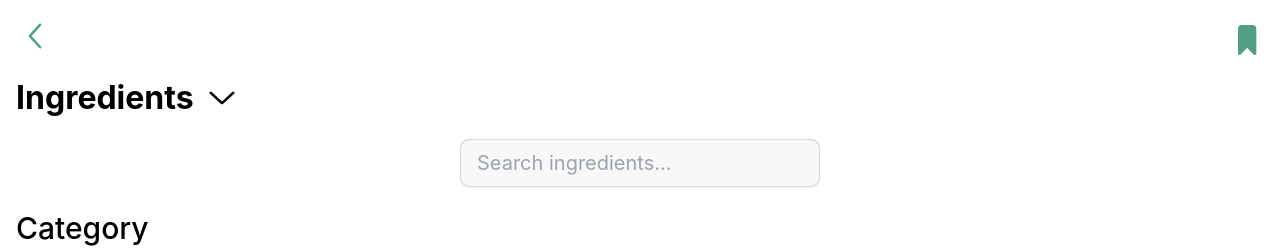
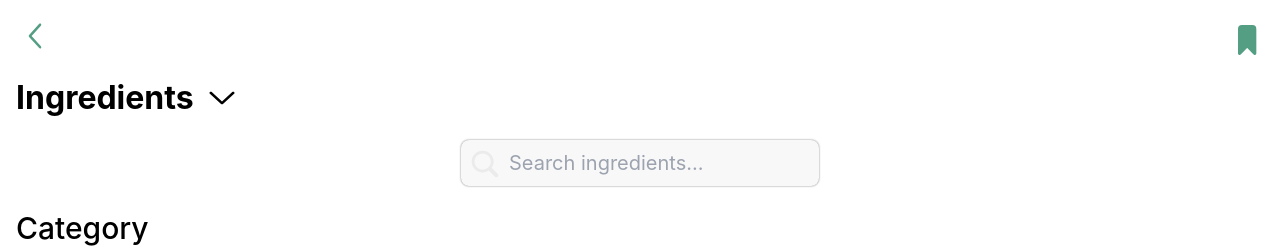
Before and after one commit to NumaLeone/grupo5-interacciones, a React (Create React App) app: page /ingredients-page in a window 1280 px wide. Shown: the top 248 px of the page. Built offline with nearby package versions, Linux system fonts and the light colour scheme.

Commit message:
variants textfiled

```diff
--- a/src/components/TextField/index.tsx
+++ b/src/components/TextField/index.tsx
@@ -1,13 +1,21 @@
 import React from "react";
+import SearchIcon from "../../icons/navbar/SearchIcon";
 
 const TextField = (props: any) => {
     return (
         <>
-            <input
-                className={"bg-secondary-10 text-secondary-40 px-4 py-2 text-ingredientName w-large rounded-lg shadow-cardShadow"}
-                type="text"
-                placeholder={props.text}
-            />
+            <div>
+                <div className="absolute ml-2 mt-2" style={props.variant === "searchbar" ? {} : {display: "none"}}>
+                    <SearchIcon checked={false} size={32} />
+                </div>
+                <input
+                    className={"bg-secondary-10 text-secondary-40 pl-12 py-2 text-ingredientName w-large rounded-lg shadow-cardShadow"}
+                    type="text"
+                    placeholder={props.text}
+                    // style={props.variant === "searchbar" ? {padding: "12px"} : {padding: "2px"}}
+                >
+                </input>
+            </div>
         </>
     );
 }
--- a/src/pages/IngredientsPage/index.tsx
+++ b/src/pages/IngredientsPage/index.tsx
@@ -37,7 +37,7 @@ const DesignSystem = () => {
                 </div>
             </div>
             <div className={"mb-6 flex w-full justify-center"}>
-                <TextField text={"Search ingredients..."}/>
+                <TextField text={"Search ingredients..."} variant={"searchbar"}/>
             </div>
             <div className={"ml-4"}>
                 <Typography variantType={"h2"} variantWeight={"medium"}>Category</Typography>
```
Also changed, not shown: 1 other file (tests, documents, lock files or other folders).
